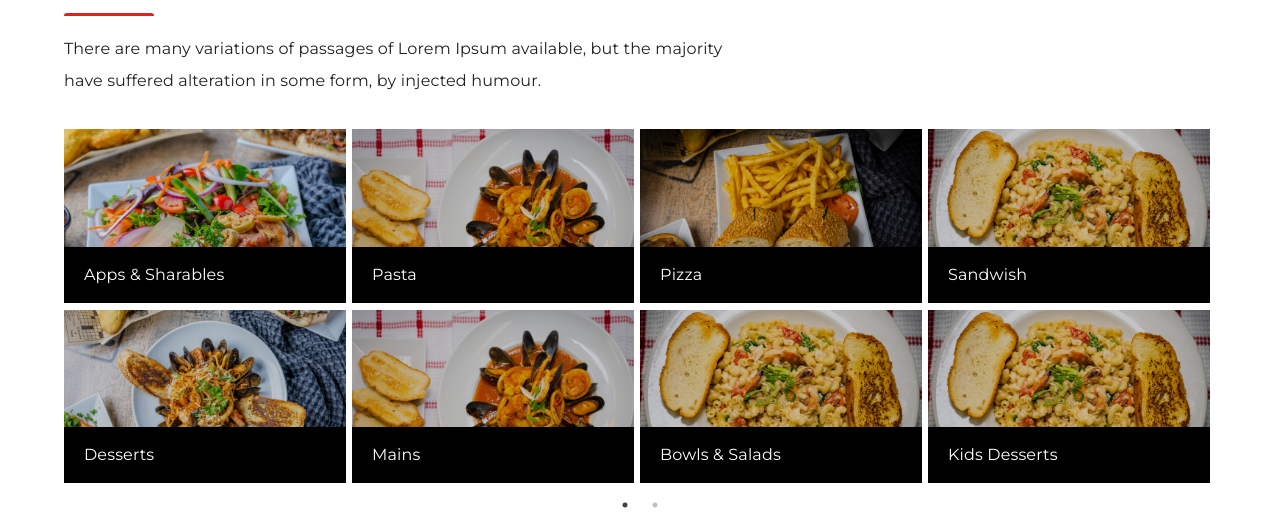
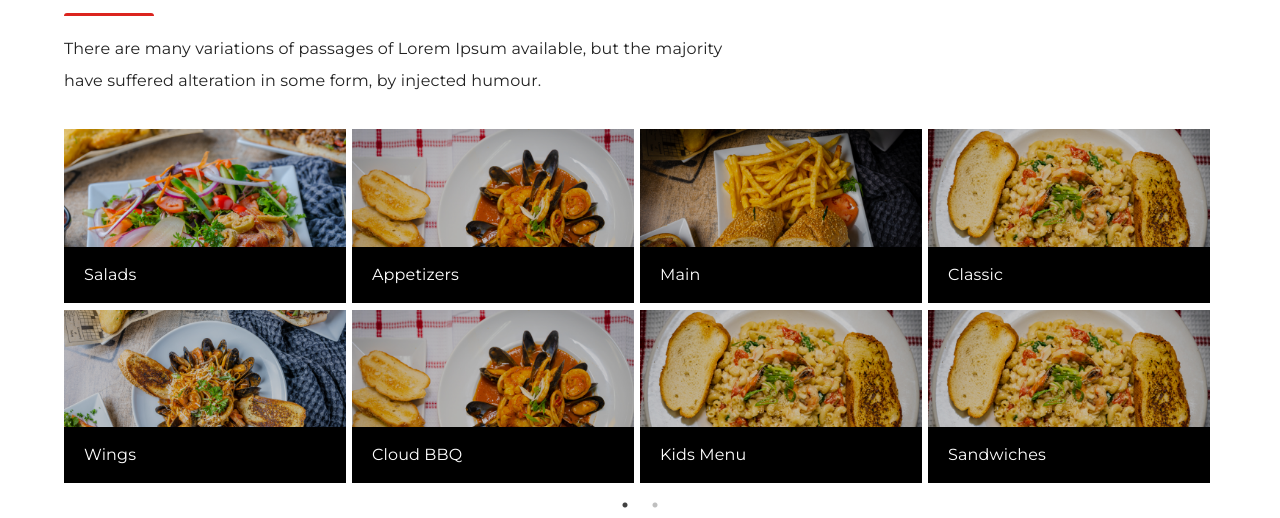
Before and after one commit to vasantharaj98/cloudnine, a React (Create React App) app: page / in a window 1280 px wide. Shown: the part 680-1198 px from the top of the page. Built offline with nearby package versions, Linux system fonts and the light colour scheme; no server answers.

Commit message:
update 03/01

```diff
--- a/src/App.js
+++ b/src/App.js
@@ -1,10 +1,18 @@
+import React, {useState} from 'react';
 import './App.css';
 import RouteRoute from './Routes';
+import {
+  BrowserRouter as Router,
+} from "react-router-dom";
+import ScrollToTop from './helpers/ScrollToTop';
 
 function App() {
   return (
     <>
-      <RouteRoute/>
+      <Router>
+        <ScrollToTop/>
+        <RouteRoute/>
+       </Router>
     </>
   );
 }
--- a/src/Components/Modal/index.js
+++ b/src/Components/Modal/index.js
@@ -83,11 +83,9 @@ export default function CustomizedDialogs({cartcount, dishes, setDishes}) {
       setDishdata({...dishdata, order: updateDish, total: totalAmount})
   },[dishes]);
 
-  console.log("dishes", dishes);
-
   const submitData = (e) =>{
     e.preventDefault();
-      fetch('http://localhost:5000/dish', {
+      fetch('https://cloud-9-bar-grill.onrender.com/dish', {
          method: 'POST',
          body: JSON.stringify(dishdata),
          headers: {
@@ -98,6 +96,7 @@ export default function CustomizedDialogs({cartcount, dishes, setDishes}) {
          res.json();
          setOrder(true);
          setDishes([]);
+         setDishdata({name:'', phone:'', email:'', message:'', order: [], total: ""})
          }
          )
          .catch((err) => {
--- a/src/Components/Slider/index.js
+++ b/src/Components/Slider/index.js
@@ -11,9 +11,9 @@ import dish_6 from '../../Assets/Images/dish_6.png';
 import dish_7 from '../../Assets/Images/dish_7.png';
 import dish_8 from '../../Assets/Images/dish_8.png';
 import './style.css'
+import { Link } from "react-router-dom";
 
-export default class Responsive extends Component {
-    render() {
+export default function Responsive ({setMenu, setSelectid}) {
     var settings = {
         className: "center",
         dots: true,
@@ -53,95 +53,135 @@ export default class Responsive extends Component {
           }
         ]
       };
+
+      const handleMenu = (e) =>{
+        setMenu(e);
+        setSelectid('Our Menu')
+      }
       return (
         <div>
           <Slider {...settings}>
             <div className="slider_com">
               <img width="100%" height="100%" src={dish_1} alt='dish1'></img>
-              <div className="slider_text">
-                    <p className="text">Apps & Sharables</p>
+              <Link to="/ourmenu" onClick={()=> handleMenu(0)}>
+                <div className="slider_text">
+                    <p className="text">Salads</p>
                 </div>
+                </Link>
             </div>
             <div className="slider_com">
                 <img width="100%" height="100%" src={dish_2} alt='dish2'></img>
+                <Link to="/ourmenu" onClick={()=> handleMenu(1)}>
+                <div className="slider_text">
+                    <p className="text">Wings</p>
+                </div>
+                </Link>
+            </div>
+            <div className="slider_com">
+                <img width="100%" height="100%" src={dish_3} alt='dish3'></img>
+                <Link to="/ourmenu"onClick={()=> handleMenu(2)}>
+                <div className="slider_text">
+                    <p className="text">Appetizers</p>
+                </div>
+                </Link>
+            </div>
+            <div className="slider_com">
+                <img width="100%" height="100%" src={dish_3} alt='dish4'></img>
+                <Link to="/ourmenu" onClick={()=> handleMenu(3)}>
+                <div className="slider_text">
+                    <p className="text">Cloud BBQ</p>
+                </div>
+                </Link>
+            </div>
+            <div className="slider_com">
+                <img width="100%" height="100%" src={dish_5} alt='dish5'></img>
+                <Link to="/ourmenu" onClick={()=> handleMenu(4)}>
+                <div className="slider_text">
+                    <p className="text">Main</p>
+                </div>
+                </Link>
+            </div>
+            <div className="slider_com">
+                <img width="100%" height="100%" src={dish_6} alt='dish6'></img>
+                <Link to="/ourmenu" onClick={()=> handleMenu(5)}>
+                <div className="slider_text">
+                    <p className="text">Kids Menu</p>
+                </div>
+                </Link>
+            </div>
+            <div className="slider_com">
+                <img width="100%" height="100%" src={dish_6} alt='dish7'></img>
+                <Link to="/ourmenu" onClick={()=> handleMenu(6)}>
+                <div className="slider_text">
+                    <p className="text">Classic</p>
+                </div>
+                </Link>
+            </div>
+            <div className="slider_com">
+                <img width="100%" height="100%" src={dish_6} alt='dish8'></img>
+                <Link to="/ourmenu" onClick={()=> handleMenu(7)}>
+                <div className="slider_text">
+                    <p className="text">Sandwiches</p>
+                </div>
+                </Link>
+            </div>
+            <div className="slider_com">
+                <img width="100%" height="100%" src={dish_3} alt='dish4'></img>
+                <Link to="/ourmenu" onClick={()=> handleMenu(8)}>
+                <div className="slider_text">
+                    <p className="text">Sides</p>
+                </div>
+                </Link>
+            </div>
+            <div className="slider_com">
+                <img width="100%" height="100%" src={dish_5} alt='dish5'></img>
+                <Link to="/ourmenu" onClick={()=> handleMenu(9)}>
+                <div className="slider_text">
+                    <p className="text">Pastas</p>
+                </div>
+                </Link>
+            </div>
+            <div className="slider_com">
+                <img width="100%" height="100%" src={dish_6} alt='dish6'></img>
+                <Link to="/ourmenu" onClick={()=> handleMenu(10)}>
+                <div className="slider_text">
+                    <p className="text">Burgers</p>
+                </div>
+                </Link>
+            </div>
+            <div className="slider_com">
+                <img width="100%" height="100%" src={dish_6} alt='dish7'></img>
+                <Link to="/ourmenu" onClick={()=> handleMenu(11)}>
+                <div className="slider_text">
+                    <p className="text">Poutines</p>
+                </div>
+                </Link>
+            </div>
+            <div className="slider_com">
+                <img width="100%" height="100%" src={dish_6} alt='dish8'></img>
+                <Link to="/ourmenu" onClick={()=> handleMenu(12)}>
+                <div className="slider_text">
+                    <p className="text">Wraps</p>
+                </div>
+                </Link>
+            </div>
+            <div className="slider_com">
+                <img width="100%" height="100%" src={dish_6} alt='dish8'></img>
+                <Link to="/ourmenu" onClick={()=> handleMenu(13)}>
+                <div className="slider_text">
+                    <p className="text">Shareables</p>
+                </div>
+                </Link>
+            </div>
+            <div className="slider_com">
+                <img width="100%" height="100%" src={dish_6} alt='dish8'></img>
+                <Link to="/ourmenu" onClick={()=> handleMenu(14)}>
                 <div className="slider_text">
                     <p className="text">Desserts</p>
                 </div>
-            </div>
-            <div className="slider_com">
-                <img width="100%" height="100%" src={dish_3} alt='dish3'></img>
-                <div className="slider_text">
-                    <p className="text">Pasta</p>
-                </div>
-            </div>
-            <div className="slider_com">
-                <img width="100%" height="100%" src={dish_3} alt='dish4'></img>
-                <div className="slider_text">
-                    <p className="text">Mains</p>
-                </div>
-            </div>
-            <div className="slider_com">
-                <img width="100%" height="100%" src={dish_5} alt='dish5'></img>
-                <div className="slider_text">
-                    <p className="text">Pizza</p>
-                </div>
-            </div>
-            <div className="slider_com">
-                <img width="100%" height="100%" src={dish_6} alt='dish6'></img>
-                <div className="slider_text">
-                    <p className="text">Bowls & Salads</p>
-                </div>
-            </div>
-            <div className="slider_com">
-                <img width="100%" height="100%" src={dish_6} alt='dish7'></img>
-                <div className="slider_text">
-                    <p className="text">Sandwish</p>
-                </div>
-            </div>
-            <div className="slider_com">
-                <img width="100%" height="100%" src={dish_6} alt='dish8'></img>
-                <div className="slider_text">
-                    <p className="text">Kids Desserts</p>
-                </div>
-            </div>
-            <div className="slider_com">
-                <img width="100%" height="100%" src={dish_3} alt='dish4'></img>
-                <div className="slider_text">
-                    <p className="text">Desserts</p>
-                </div>
-            </div>
-            <div className="slider_com">
-                <img width="100%" height="100%" src={dish_5} alt='dish5'></img>
-                <div className="slider_text">
-                    <p className="text">Desserts</p>
-                </div>
-            </div>
-            <div className="slider_com">
-                <img width="100%" height="100%" src={dish_6} alt='dish6'></img>
-                <div className="slider_text">
-                    <p className="text">Desserts</p>
-                </div>
-            </div>
-            <div className="slider_com">
-                <img width="100%" height="100%" src={dish_6} alt='dish7'></img>
-                <div className="slider_text">
-                    <p className="text">Desserts</p>
-                </div>
-            </div>
-            <div className="slider_com">
-                <img width="100%" height="100%" src={dish_6} alt='dish8'></img>
-                <div className="slider_text">
-                    <p className="text">Desserts</p>
-                </div>
-            </div>
-            <div className="slider_com">
-                <img width="100%" height="100%" src={dish_6} alt='dish8'></img>
-                <div className="slider_text">
-                    <p className="text">Desserts</p>
-                </div>
+                </Link>
             </div>
           </Slider>
         </div>
       );
-    }
 }
--- /dev/null
+++ b/src/Layout.js
@@ -0,0 +1,20 @@
+import { Outlet } from "react-router-dom";
+
+import Header from '../src/Layouts/Header/index';
+import {Footer} from '../src/Layouts/Footer/index';
+
+function Layout({menu, selectid, setSelectid}) {
+
+  return (
+    <div>
+        <Header menu={menu} selectid={selectid} setSelectid={setSelectid}/>
+
+      {/* An <Outlet> renders whatever child route is currently active in App.js */}
+        <Outlet />
+
+      <Footer />
+    </div>
+  );
+}
+
+export default Layout;
--- a/src/Layouts/Footer/index.js
+++ b/src/Layouts/Footer/index.js
@@ -2,7 +2,7 @@ import React from 'react';
 import Box from '@mui/material/Box';
 import Container from '@mui/material/Container';
 import Grid from '@mui/material/Grid';
-import { Typography } from '@mui/material';
+import { Link, Typography } from '@mui/material';
 import {FmdGoodOutlined, LocalPhoneOutlined} from '@mui/icons-material';
 import { Mainbutton } from '../../Components/Button';
 import Divider from '@mui/material/Divider';
@@ -43,11 +43,13 @@ export const SubFooter = () => {
             </div>
         </div>
         <div style={{marginTop: 25}}>
+            <Link href='https://goo.gl/maps/he4DSmJFNSpXfGUu6' target="_blank" sx={{textDecoration:"none"}}>
             <Mainbutton text="View on map"/>
+            </Link>
         </div>
         </Grid>
         <Grid item md={6}>
-        <iframe src="https://www.google.com/maps/embed?pb=!1m18!1m12!1m3!1d39117.31034872958!2d-101.73132388919485!3d57.88694552935808!2m3!1f0!2f0!3f0!3m2!1i1024!2i768!4f13.1!3m3!1m2!1s0x52452c333d24e933%3A0x6610ab595a2e0222!2sBrochet%2C%20MB%2C%20Canada!5e0!3m2!1sen!2sin!4v1671423478037!5m2!1sen!2sin" width="100%" height="100%" style={{border: 0}} allowfullscreen="" loading="lazy" referrerpolicy="no-referrer-when-downgrade"></iframe>
+        <iframe src="https://www.google.com/maps/embed?pb=!1m18!1m12!1m3!1d2413.0562878022993!2d-108.3075308841829!3d52.785293124286774!2m3!1f0!2f0!3f0!3m2!1i1024!2i768!4f13.1!3m3!1m2!1s0x530605ffa0526659%3A0x132a8543d8de43c2!2sHopeview!5e0!3m2!1sen!2sin!4v1672732810933!5m2!1sen!2sin" width="100%" height="100%" style={{border: 0}} allowfullscreen="" loading="lazy" referrerpolicy="no-referrer-when-downgrade"></iframe>
         </Grid>
       </Grid>
     </Box>
--- a/src/Pages/Home/index.js
+++ b/src/Pages/Home/index.js
@@ -6,22 +6,9 @@ import './style.css';
 import { Mainbutton } from '../../Components/Button';
 import { SubFooter } from '../../Layouts/Footer';
 import Slider from '../../Components/Slider';
+import { Link } from 'react-router-dom';
 
-const Home = () => {
-
-  const [user, setUser] = useState([]);
-
-  const fetchData = async () => {
-    return await fetch("http://localhost:5000/dish")
-          .then((response) => response.json())
-          .then((data) => setUser(data));
-  }
-
-  useEffect(() => {
-    fetchData();
-  },[])
-
-  console.log("user", user);
+const Home = ({setSelectid, setMenu}) => {
 
   return (
     <>
@@ -34,16 +21,20 @@ const Home = () => {
             FIND OUT MORE
             </Typography>
             <div style={{marginTop: 25}}>
-            <Mainbutton text="Find out More"/>
+              <Link onClick={()=> setSelectid('Our Menu')} to="/ourmenu" style={{textDecoration: 'none'}}>
+                  <Mainbutton text="Find out More"/>
+              </Link>
             </div>
         </div>
     </div>
     <Container sx={{marginTop: 5}}>
             <Typography className='un_line' variant="h" component="h2">Choose from Wide Varieties of Menu</Typography>
             <Typography variant="p" className='footer_con' component="p" sx={{marginTop: 4, lineHeight: 2, marginBottom: 4}}>There are many variations of passages of Lorem Ipsum available, but the majority have suffered alteration in some form, by injected humour.</Typography>
-            <Slider/>
+            <Slider setMenu={setMenu} setSelectid={setSelectid}/>
             <div style={{display: 'flex', justifyContent:'center', marginTop: 30}}>
-            <Mainbutton text="View all Menu"/>
+            <Link onClick={()=> setSelectid('Our Menu')} to="/ourmenu" style={{textDecoration: 'none'}}>
+                <Mainbutton text="View all Menu"/>
+              </Link>
             </div>
     </Container>
     <SubFooter/>
--- a/src/Pages/Menu/index.js
+++ b/src/Pages/Menu/index.js
@@ -24,7 +24,7 @@ const tab = [
   {name: "Desserts"}
 ]
 
-const Menu = () => {
+const Menu = ({menu}) => {
   const [cartcount, setCartcount] = useState(0);
   const [dishes, setDishes] =useState([]);
 
@@ -55,7 +55,7 @@ const Menu = () => {
         <Modal cartcount={cartcount} dishes={dishes} setDishes={setDishes}></Modal>
       </div>
       </div>
-      <Tabs tab={tab} tabPanel={tabPanel} dishes={dishes} dish={dish} setDish={setDish}/>
+      <Tabs tab={tab} tabPanel={tabPanel} dishes={dishes} dish={dish} setDish={setDish} menu={menu}/>
     </Container>
     <SubFooter/>
     </>
--- a/src/Routes.js
+++ b/src/Routes.js
@@ -1,29 +1,28 @@
-import React from 'react';
+import React,{useState} from 'react';
 import {
     BrowserRouter as Router,
     Routes,
     Route,
   } from "react-router-dom";
+import Layout from './Layout';
 import Home from '../src/Pages/Home/index';
 import Ourmenu from '../src/Pages/Menu/index';
 import OurLocation from '../src/Pages/Location/index';
 import Aboutus from '../src/Pages/About/index';
-import Header from '../src/Layouts/Header/index';
-import {Footer} from '../src/Layouts/Footer/index'
-
 
 const RouteRoute = () => {
+  const [selectid, setSelectid] = useState('');
+  const [menu, setMenu] = useState(0);
   return (
-    <Router>
-        <Header/>
         <Routes>
+          <Route path='/' element={<Layout menu={menu} selectid={selectid} setSelectid={setSelectid}/>}>
           <Route
             path="/"
-            element={<Home/>}
+            element={<Home selectid={selectid} setSelectid={setSelectid} setMenu={setMenu}/>}
           ></Route>
           <Route
             path="/ourmenu"
-            element={<Ourmenu/>}
+            element={<Ourmenu menu={menu}/>}
           ></Route>
           <Route
             path="/ourlocation"
@@ -33,9 +32,8 @@ const RouteRoute = () => {
             path="/aboutus"
             element={<Aboutus/>}
           ></Route>
-        </Routes>
-        <Footer/>
-    </Router>
+          </Route>
+    </Routes>
   )
 }
 
--- /dev/null
+++ b/src/helpers/ScrollToTop.js
@@ -0,0 +1,16 @@
+import { useEffect } from "react";
+import { useLocation } from "react-router-dom";
+
+export default function ScrollToTop() {
+  const { pathname } = useLocation();
+
+  useEffect(() => {
+    document.documentElement.scrollTo({
+      top: 0,
+      left: 0,
+      behavior: "instant", // Optional if you want to skip the scrolling animation
+    });
+  }, [pathname]);
+
+  return null;
+}
```
Also changed, not shown: src/Components/Tabs/index.js (+4 -10 lines), src/Layouts/Header/index.js (+6 -3 lines).
